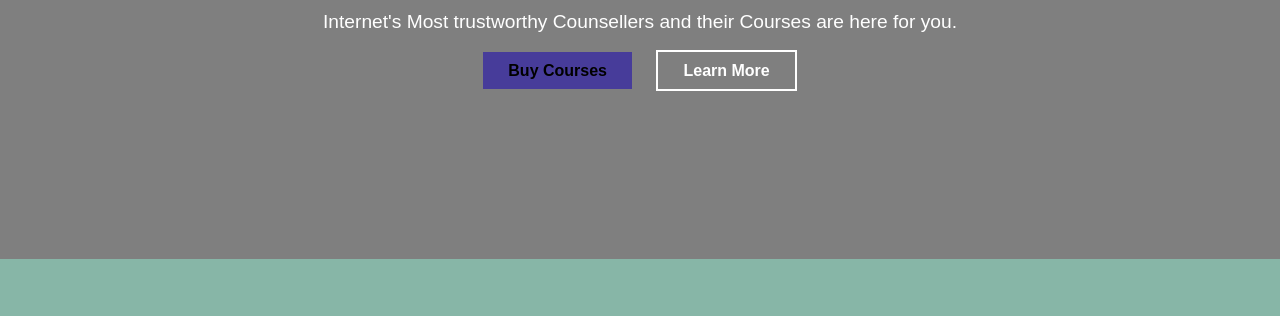
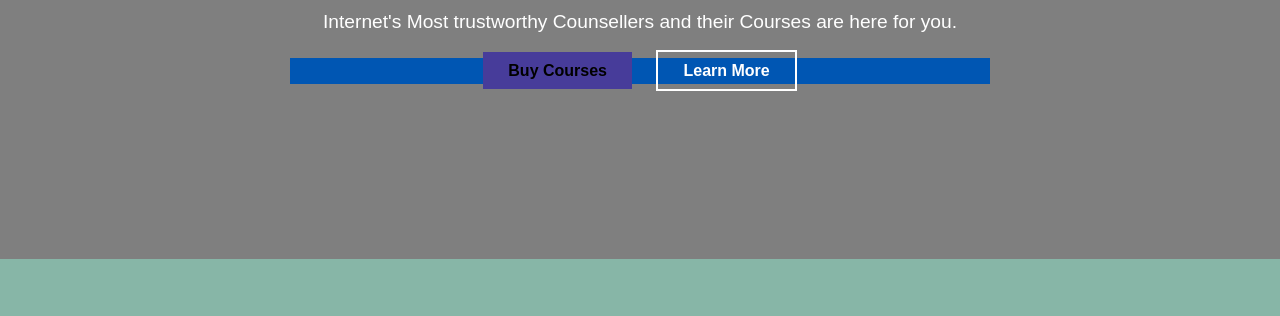
Before and after one commit to cse250001011/PS1-SofDev, a plain HTML site: page index.html in a window 1280 px wide. In both pictures the pointer is over the element 640 px from the left and 519 px from the top of the page. Shown: the part 449-765 px from the top of the page. Drawn offline with Linux system fonts and the light colour scheme.

Commit message:
Update style.css

```diff
--- a/style.css
+++ b/style.css
@@ -74,6 +74,10 @@ body {
     background: #473c9a;
     color: rgb(0, 0, 0);
 }
+    .hero-buttons:hover {
+      background-color: #0056b3; /
+    }
+
 .secondary {
     background: transparent;
     border: 2px solid white;
```
